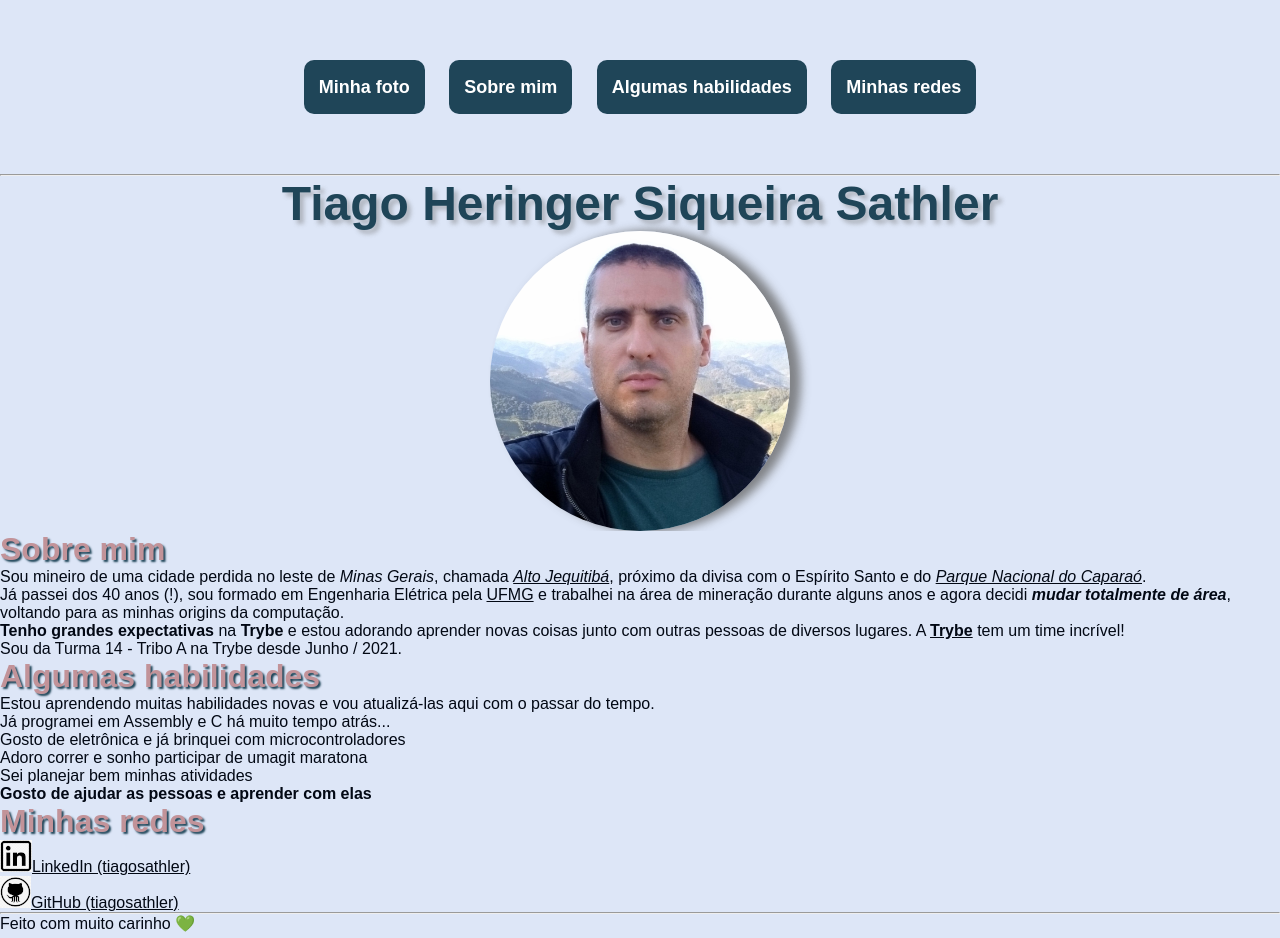
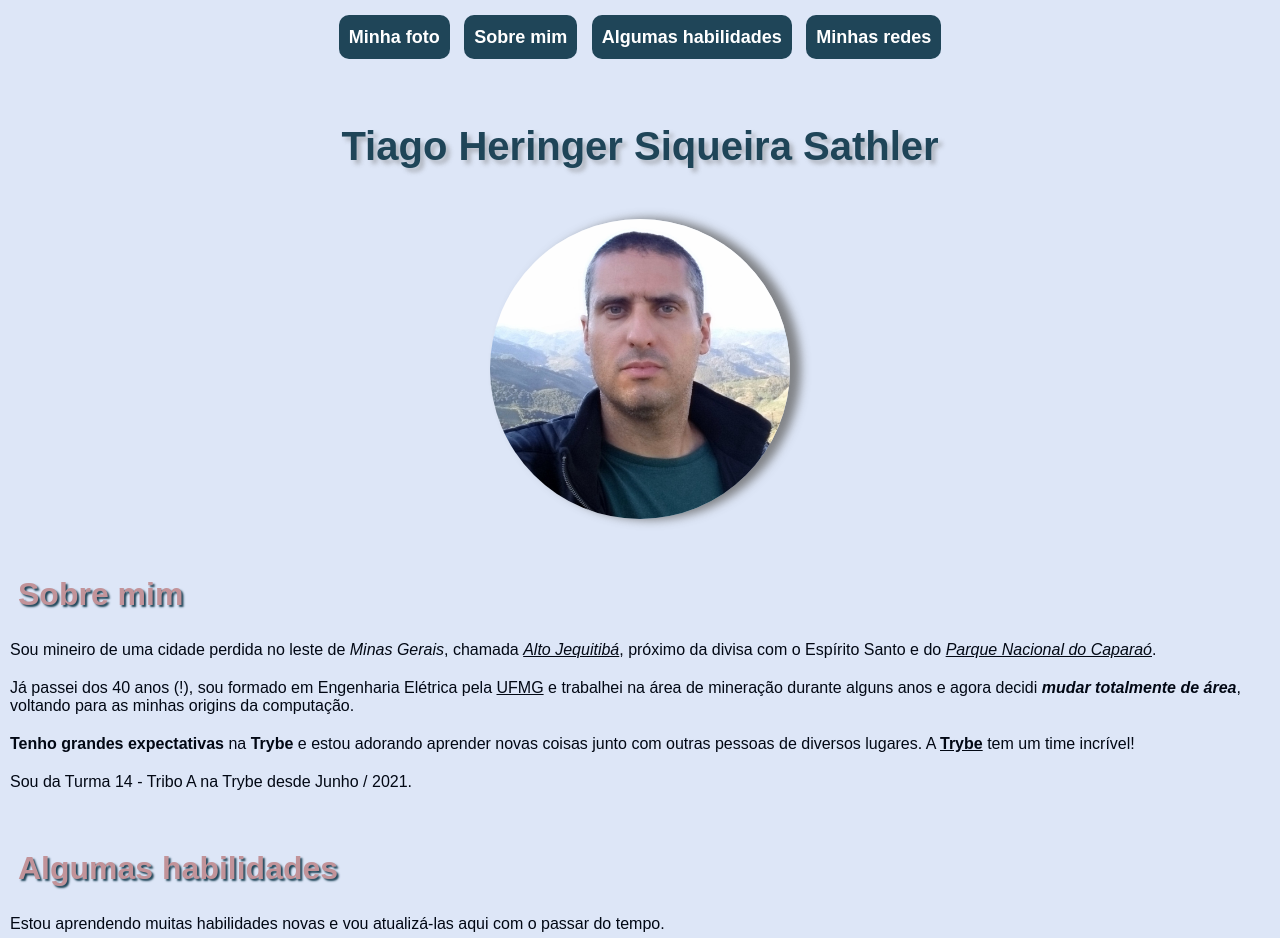
Before and after one commit to tiagosathler/tiagosathler.github.io, a plain HTML site: page index.html in a window 1280 px wide. Shown: the top 938 px of the page. Drawn offline with Linux system fonts and the light colour scheme.

Commit message:
Alterado os estilos de paragrafos, titulos, footer e denominado classes de seções

```diff
--- a/index.html
+++ b/index.html
@@ -12,7 +12,7 @@
 </head>
 
 <body>
-	<div class="buttons">
+	<div class="buttons-div">
 		<button type="button" class="button-header button-effects">
 				<a class=link-header href="#foto">Minha foto</a>
 		</button>
@@ -27,14 +27,14 @@
 		</button>
 	</div>
 
-	<hr>
 
-	<div>
+
+	<div class="photo-div">
 		<h1 class="titulo">Tiago Heringer Siqueira Sathler</h1>
 		<img id="foto" src="foto.JPG" alt="Minha foto" width="300px">
 	</div>
 
-	<div>
+	<div class="about-div">
 		<h2 id="sobre" class="subtitulo">Sobre mim</h2>
 		<p>
 			Sou mineiro de uma cidade perdida no leste de <em>Minas Gerais</em>, chamada
@@ -58,7 +58,7 @@
 		</p>
 	</div>
 
-	<div>
+	<div class="habilities-div">
 		<h2 id="habilidades" class="subtitulo">Algumas habilidades</h2>
 		<p>
 			Estou aprendendo muitas habilidades novas e vou atualizá-las aqui com o passar do tempo.
@@ -72,7 +72,7 @@
 		</ul>
 	</div>
 
-	<div>
+	<div class="network-div">
 		<h2 id="links" class="subtitulo">Minhas redes</h2>
 		<ul>
 			<li><img src="Linkedin-icon.png" alt="Linkedin icon"><a href="https://www.linkedin.com/in/tiagosathler/"
@@ -84,7 +84,9 @@
 
 	<hr>
 
-	<footer>Feito com muito carinho &#x1F49A</footer>
+	<footer class="footer-section">
+		Feito com muito carinho &#x1F49A
+	</footer>
 </body>
 
 </html>
--- a/style.css
+++ b/style.css
@@ -5,21 +5,18 @@
     font-family: 'Raleway', Arial, Helvetica, sans-serif;
     background-color: #dde6f7;
     color: #020814;
-    margin: 0;
-    padding: 0;
 }
 
 body {
 
-
 }
 
-.buttons {
-    margin: 50px;
+.buttons-div {
+    margin: 10px;
     text-align: center;
 }
 
-.buttons a {
+.buttons-div a {
     text-decoration: none;
     background-color: #1f4558;
     color: white;
@@ -31,8 +28,8 @@ body {
     font-weight: 600;
     font-size: 18px;
     line-height: 24px;
-    padding: 15px;
-    margin: 10px;
+    padding: 10px;
+    margin: 5px;
     position: relative;
     box-sizing: border-box;
     cursor: pointer;
@@ -54,27 +51,31 @@ body {
     text-decoration: underline;
 }
 
+.titulo {
+    margin: auto;
+    padding: 50px;
+    color: #1f4558;
+    font-size: 40px;
+    font-weight: 600;
+    text-shadow: 4px 4px 4px #70707069;
+    text-align: center;
+}
+
 #foto {
     border-radius: 50%;
     box-shadow:  10px 0px 10px 1px rgba(100, 100, 100, 0.76);
     display: block;
     margin: auto;
-
-
-
 }
 
-h1 {
-    color: #1f4558;
-    font-size: 48px;
-    font-weight: 600;
-    text-shadow: 4px 4px 4px #70707069;
-    text-align: center;
-
-}
-
-h2 {
+.subtitulo {
     color: #c29399;
     font-size: 32px;
     text-shadow: 2px 2px 2px #1f4558;
+    margin-left: 10px;
+    padding-top: 30px;
 }
+
+p {
+    padding: 2px;
+}
```
